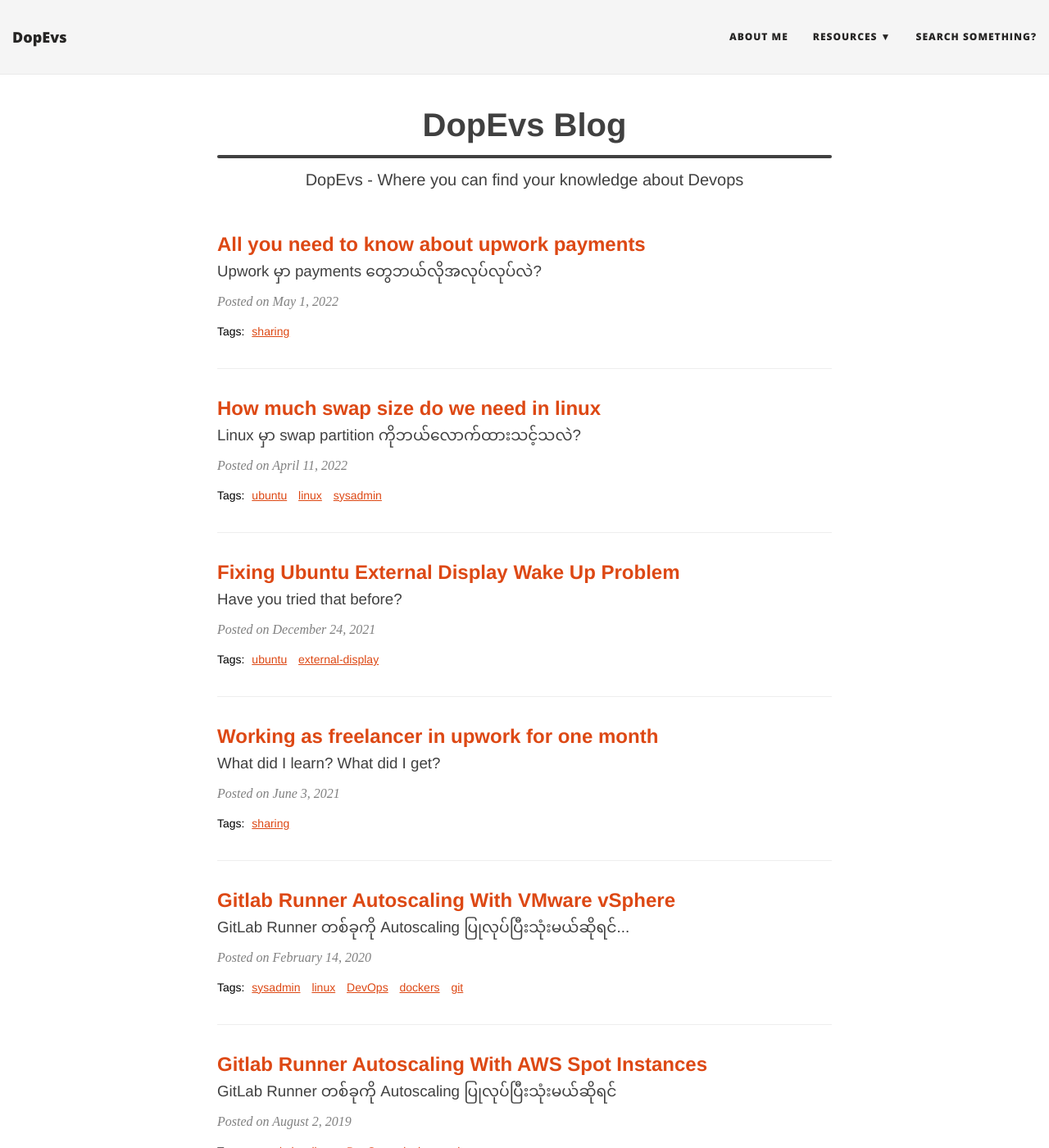
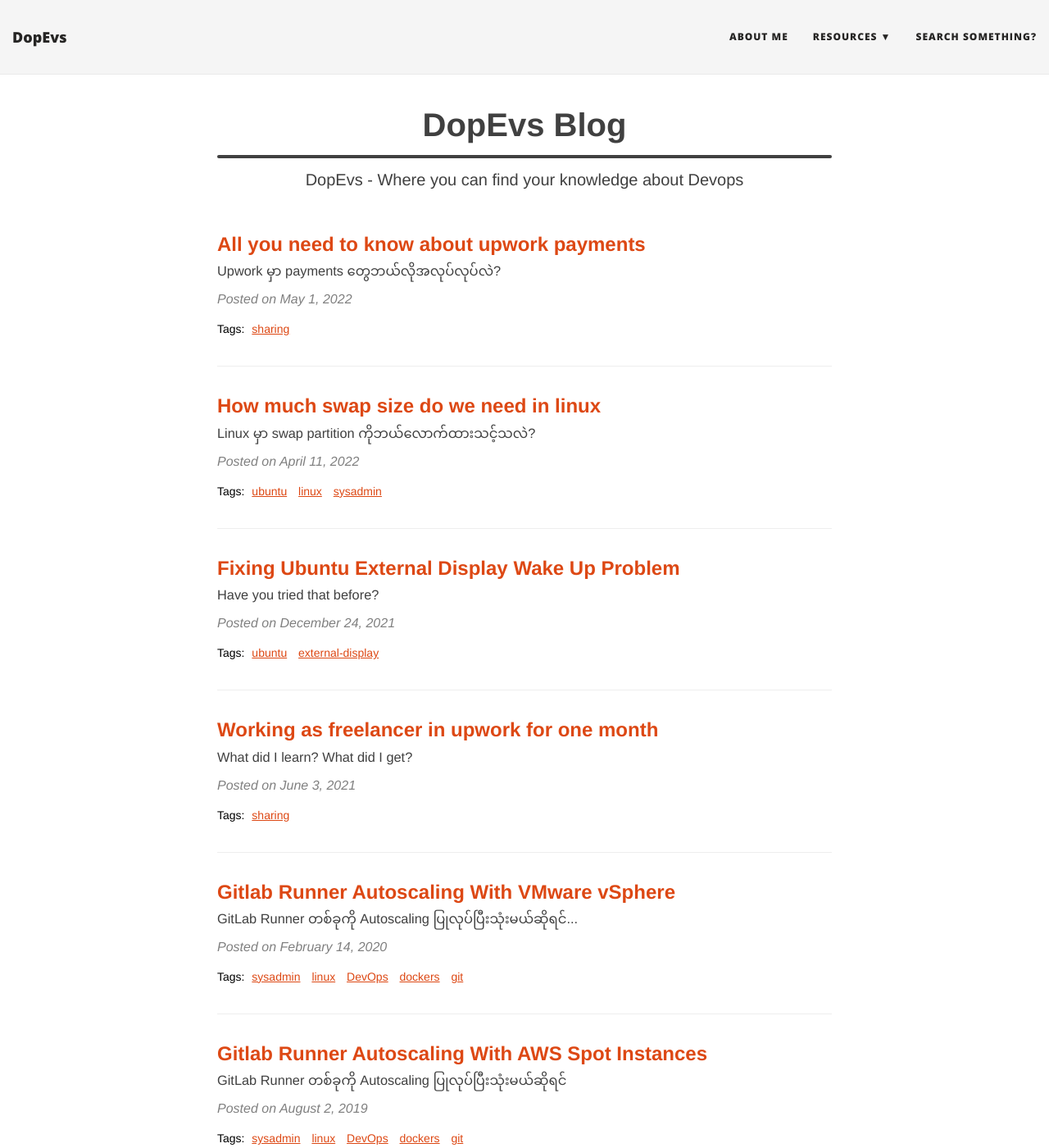
Before and after one commit to waiyanwh/waiyanwh.github.io, a Jekyll site: the page built from index.html, in a window 1280 px wide and 1400 px high. Shown: the whole window at 82% size. Built offline with Jekyll 4.4.1, drawn with Linux system fonts in a browser that asks for light colours; nearby versions of some CDN libraries; some web fonts are replaced; the list of posts is cut into pages by our own code.

Commit message:
Update main.css

```diff
--- a/css/main.css
+++ b/css/main.css
@@ -9,7 +9,7 @@
 /* --- General --- */
 
 body {
-  font-family: 'Pyidaungsu', 'Times New Roman', serif;
+  font-family: 'Padauk, 'Times New Roman', serif;
   font-size: 16px;
   color: #404040;
   position: relative;
@@ -24,7 +24,7 @@
   margin: 15px 0;
 }
 h1,h2,h3,h4,h5,h6 {
-  font-family: 'Pyidaungsu', 'Helvetica Neue', Helvetica, Arial, sans-serif;
+  font-family: 'Padauk', 'Helvetica Neue', Helvetica, Arial, sans-serif;
   font-weight: 600;
 }
 a {
@@ -354,7 +354,7 @@
   margin: 0 0 10px;
 }
 .post-preview .post-entry {
-  font-family: 'Pyidaungsu', 'Helvetica Neue', Helvetica, Arial, sans-serif;
+  font-family: 'Padauk', 'Helvetica Neue', Helvetica, Arial, sans-serif;
 }
 .post-entry-container {
   display: inline-block;
@@ -392,7 +392,7 @@
 /* --- Tags --- */
 
 .blog-tags {
-  font-family: 'Pyidaungsu', 'Helvetica Neue', Helvetica, Arial, sans-serif;
+  font-family: 'Padauk', 'Helvetica Neue', Helvetica, Arial, sans-serif;
   color: #000000;
   font-size: 14px;
   margin-bottom: 30px;
@@ -485,7 +485,7 @@
   font-size: 20px;
   line-height: 1.1;
   display: block;
-  font-family: 'Pyidaungsu', 'Helvetica Neue', Helvetica, Arial, sans-serif;
+  font-family: 'Padauk', 'Helvetica Neue', Helvetica, Arial, sans-serif;
   font-weight: 300;
   margin: 10px 0 0;
 }
```
